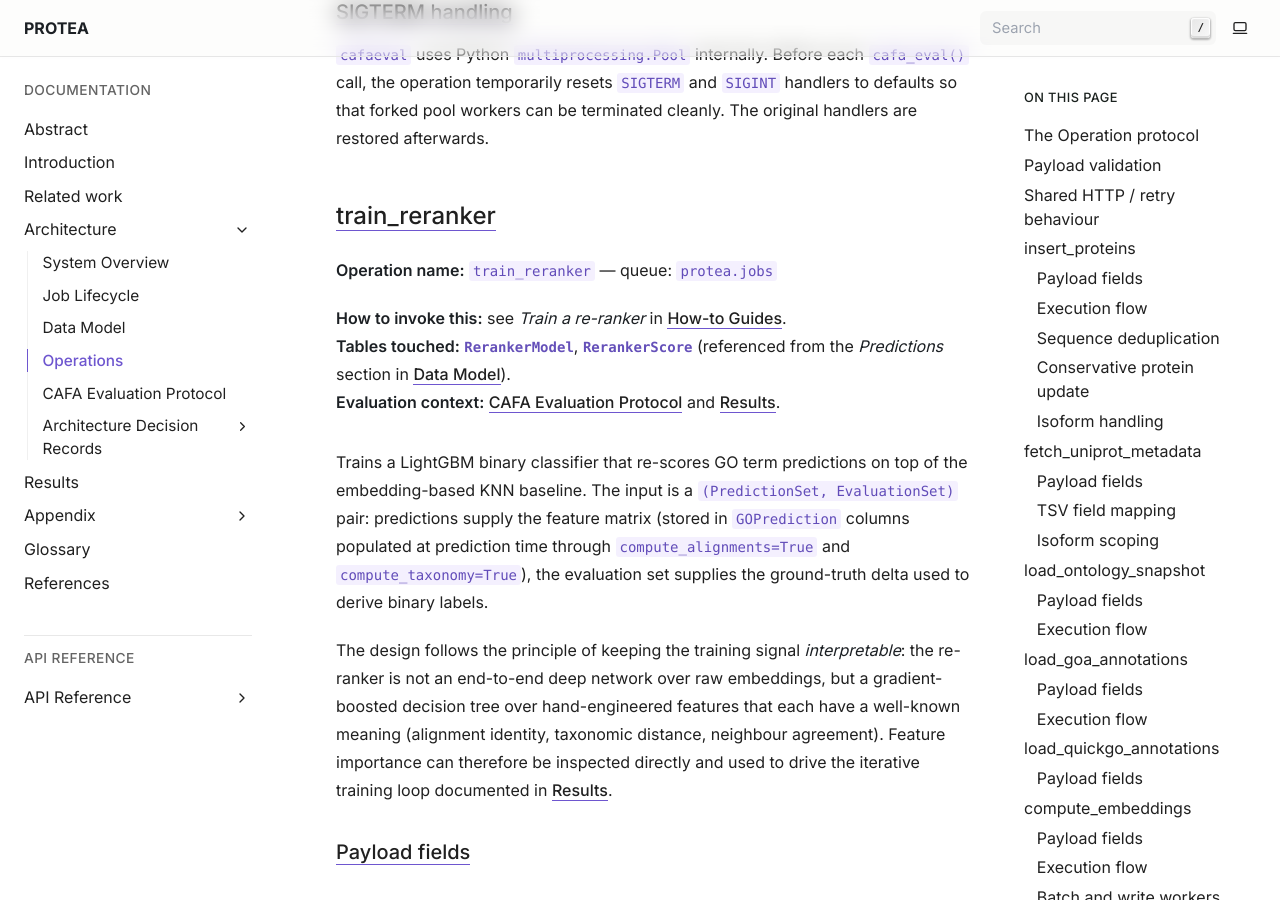
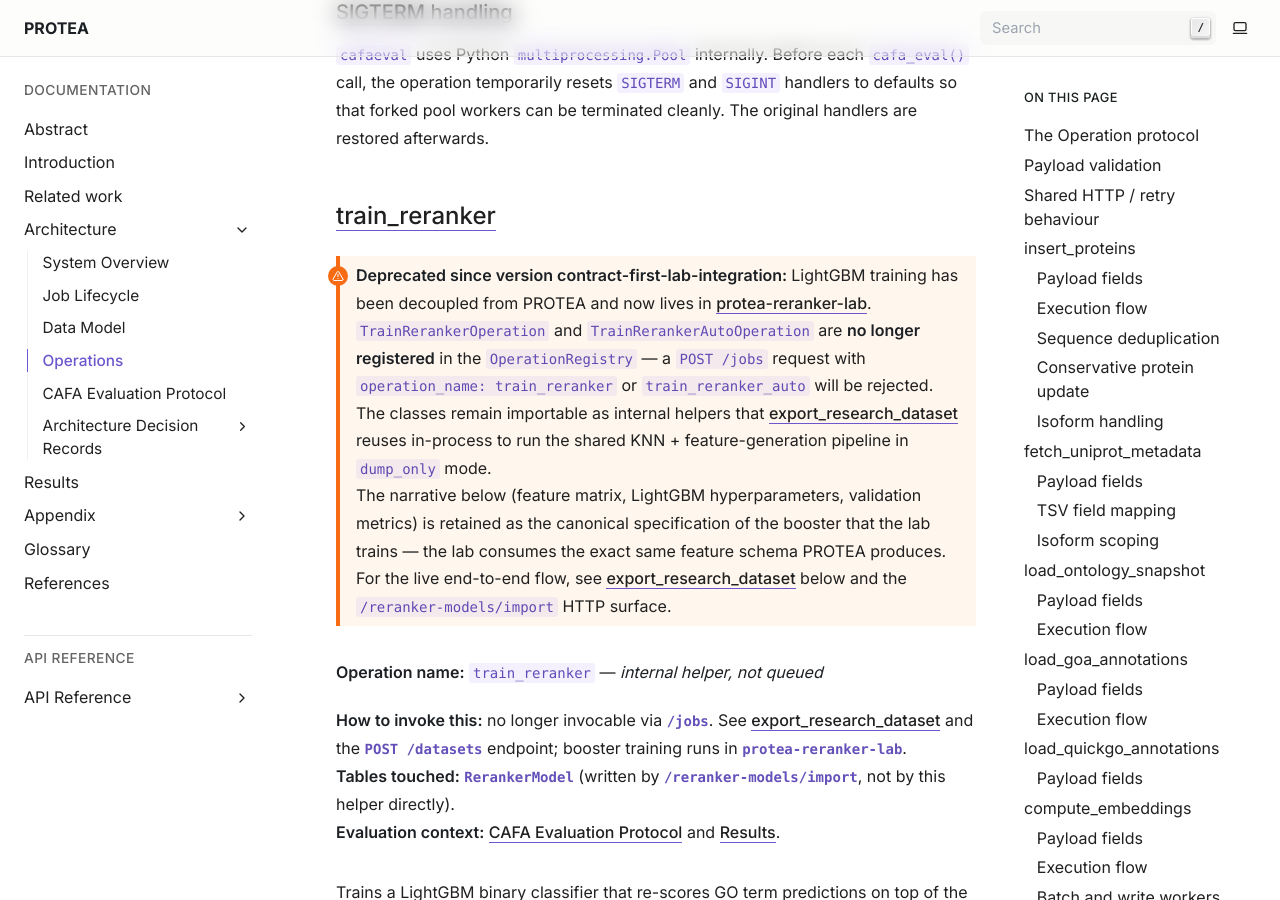
Before and after one commit to frapercan/PROTEA, a Sphinx documentation site: the page built from docs/source/architecture/operations.rst, in a window 1280 px wide and 900 px high, scrolled down 20883 px. Built offline with Sphinx 7.4.7, drawn with Linux system fonts in a browser that asks for light colours; some of the changed text lies outside the part shown.

Commit message:
docs: sync narrative with code — queue routing, lab decoupling, IA URL
Queue routing fixes (operations.rst, system_overview.rst):
* predict_go_terms publishes to protea.predictions, not protea.jobs.
* run_cafa_evaluation publishes to protea.evaluations.
* train_reranker / train_reranker_auto are no longer queued — they
  survive only as unregistered helpers consumed in-process by
  ExportResearchDatasetOperation in dump_only mode.
* export_research_dataset publishes to protea.training (serialised).

Lab decoupling narrative (introduction.rst, system_overview.rst,
core.rst, configuration.rst):
* Document the contract-first split — PROTEA produces the parquet
  triple + manifest; the lab consumes via the artifact store and
  registers boosters back through /reranker-models/import.
* Drop the inline LightGBM training section; replace with the export
  + import flow.

Reference fixes:
* api.rst:282 — /annotations/snapshots/{id}/ia-url is the Information
  Accretion file URL (used to weight CAFA Fmax / AuPRC), not the
  InterPro Archive.

```diff
--- a/docs/source/appendix/configuration.rst
+++ b/docs/source/appendix/configuration.rst
@@ -142,8 +142,10 @@ credentials ``guest`` / ``guest``). The seven PROTEA queues are:
      - ``insert_proteins``, ``fetch_uniprot_metadata``, ``load_ontology_snapshot``,
        ``load_goa_annotations``, ``load_quickgo_annotations``,
        ``compute_embeddings`` (coordinator), ``predict_go_terms`` (coordinator),
-       ``generate_evaluation_set``, ``run_cafa_evaluation``,
-       ``train_reranker``, ``train_reranker_auto``
+       ``generate_evaluation_set``, ``run_cafa_evaluation``
+   * - ``protea.training``
+     - QueueConsumer
+     - ``export_research_dataset`` (serialised; GPU/RAM-intensive)
    * - ``protea.embeddings``
      - QueueConsumer
      - ``compute_embeddings`` coordinator (serialised, one at a time)
--- a/docs/source/architecture/operations.rst
+++ b/docs/source/architecture/operations.rst
@@ -547,8 +547,8 @@ closing the parent job when all batches are done.
 predict_go_terms
 ----------------
 
-**Operation name:** ``predict_go_terms`` — queue: ``protea.jobs``
-(coordinator; fans out KNN batch workers)
+**Operation name:** ``predict_go_terms`` — queue: ``protea.predictions``
+(coordinator; fans out KNN batch workers on ``protea.predictions.batch``)
 
 | **How to invoke this:** see *Predict GO terms* in :doc:`/appendix/howto_guides`.
 | **Tables touched:** ``PredictionSet``, ``GOPrediction`` (see *Predictions* in :doc:`/architecture/data_model`).
@@ -824,10 +824,30 @@ cleanly. The original handlers are restored afterwards.
 train_reranker
 --------------
 
-**Operation name:** ``train_reranker`` — queue: ``protea.jobs``
+.. deprecated:: contract-first-lab-integration
 
-| **How to invoke this:** see *Train a re-ranker* in :doc:`/appendix/howto_guides`.
-| **Tables touched:** ``RerankerModel``, ``RerankerScore`` (referenced from the *Predictions* section in :doc:`/architecture/data_model`).
+   LightGBM training has been decoupled from PROTEA and now lives in
+   `protea-reranker-lab <https://github.com/frapercan/protea-reranker-lab>`_.
+   ``TrainRerankerOperation`` and ``TrainRerankerAutoOperation`` are
+   **no longer registered** in the ``OperationRegistry`` — a ``POST /jobs``
+   request with ``operation_name: train_reranker`` or ``train_reranker_auto``
+   will be rejected. The classes remain importable as internal helpers
+   that :ref:`export-research-dataset-operation` reuses in-process to run
+   the shared KNN + feature-generation pipeline in ``dump_only`` mode.
+
+   The narrative below (feature matrix, LightGBM hyperparameters,
+   validation metrics) is retained as the canonical specification of
+   the booster that the lab trains — the lab consumes the exact same
+   feature schema PROTEA produces. For the live end-to-end flow, see
+   :ref:`export-research-dataset-operation` below and the
+   ``/reranker-models/import`` HTTP surface.
+
+**Operation name:** ``train_reranker`` — *internal helper, not queued*
+
+| **How to invoke this:** no longer invocable via ``/jobs``. See
+  :ref:`export-research-dataset-operation` and the ``POST /datasets``
+  endpoint; booster training runs in ``protea-reranker-lab``.
+| **Tables touched:** ``RerankerModel`` (written by ``/reranker-models/import``, not by this helper directly).
 | **Evaluation context:** :doc:`/architecture/evaluation` and :doc:`/results`.
 
 Trains a LightGBM binary classifier that re-scores GO term predictions on top
@@ -1076,17 +1096,24 @@ re-ranker.
 train_reranker_auto
 ~~~~~~~~~~~~~~~~~~~
 
-**Operation name:** ``train_reranker_auto`` — queue: ``protea.jobs``
+**Operation name:** ``train_reranker_auto`` — *internal helper, not queued*
 
-Convenience variant that takes no required payload fields: it selects the
-most recent ``PredictionSet`` and ``EvaluationSet`` in the database and
-forwards them to the standard ``train_reranker`` pipeline. Useful for
-end-to-end smoke tests and for nightly re-training triggered by cron.
+.. note::
+
+   Formerly a convenience variant that auto-selected the most recent
+   ``PredictionSet`` and ``EvaluationSet`` and forwarded them to
+   ``train_reranker``. Like ``train_reranker`` it is **no longer
+   registered** in the ``OperationRegistry``. The class survives only
+   as the in-process engine that ``ExportResearchDatasetOperation``
+   drives in ``dump_only`` mode to produce the frozen parquet triple
+   consumed by the lab.
+
+.. _export-research-dataset-operation:
 
 export_research_dataset
 ------------------------
 
-**Operation name:** ``export_research_dataset`` — queue: ``protea.jobs``
+**Operation name:** ``export_research_dataset`` — queue: ``protea.training``
 
 | **How to invoke this:** see *Registering a reranker from protea-reranker-lab* in :doc:`/appendix/howto_guides`.
 | **Tables touched:** read-only over existing ``PredictionSet`` / feature data. Writes blobs via the configured ``ArtifactStore`` (no ORM writes).
--- a/docs/source/introduction.rst
+++ b/docs/source/introduction.rst
@@ -210,7 +210,9 @@ protein functional annotation pipeline:
 - **GO term prediction** — ``predict_go_terms`` (coordinator),
   ``predict_go_terms_batch``, ``store_predictions``.
 - **Evaluation** — ``generate_evaluation_set``, ``run_cafa_evaluation``.
-- **Re-ranking** — ``train_reranker``, ``train_reranker_auto``.
+- **Re-ranker dataset publishing** — ``export_research_dataset`` (LightGBM
+  training itself lives in ``protea-reranker-lab``; PROTEA only produces
+  the frozen train/eval parquets and serves the registered boosters).
 - **Diagnostics** — ``ping``.
 
 A scoring engine applies weighted formulas or trained LightGBM re-rankers to
--- a/docs/source/reference/api.rst
+++ b/docs/source/reference/api.rst
@@ -279,7 +279,7 @@ Endpoints summary
      - Retrieve a snapshot with its full list of GO terms.
    * - ``PATCH``
      - ``/annotations/snapshots/{id}/ia-url``
-     - Set the InterPro Archive URL on an ontology snapshot.
+     - Set the Information Accretion (IA) file URL on an ontology snapshot.
    * - ``POST``
      - ``/annotations/snapshots/load``
      - Queue a ``load_ontology_snapshot`` job.
```
Also changed, not shown: other parts of docs/source/architecture/operations.rst (+1 -1 lines), docs/source/architecture/system_overview.rst (+6 -2 lines), docs/source/reference/core.rst (+9 -9 lines).
